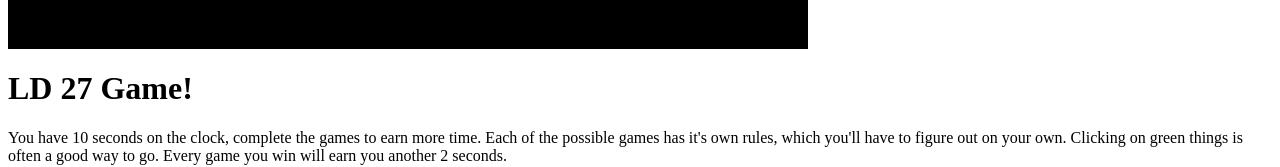
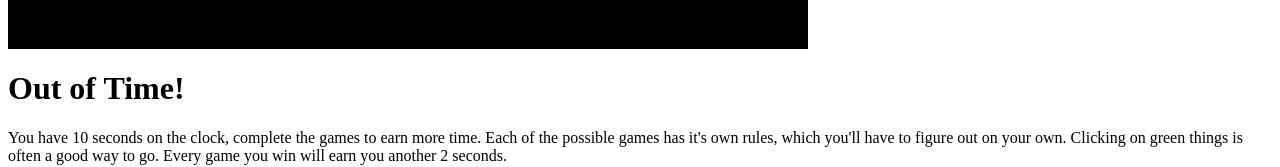
Before and after one commit to Mjiig/LD27, a plain HTML site: page index.html in a window 1280 px wide. Shown: the part 559-726 px from the top of the page. Drawn offline with Linux system fonts and the light colour scheme.

Commit message:
Add title to page

```diff
--- a/index.html
+++ b/index.html
@@ -12,7 +12,7 @@
 	</head>
 	<body onload="setup()">
 		<canvas width=800 height=600 id="canvas"></canvas>
-		<h1>LD 27 Game!</h1>
+		<h1>Out of Time!</h1>
 		<p>You have 10 seconds on the clock, complete the games to earn more time. Each of the possible games has it's own rules, which you'll have to figure out on your own. Clicking on green things is often a good way to go. Every game you win will earn you another 2 seconds.</p>
 	</body>
 </html>
```
